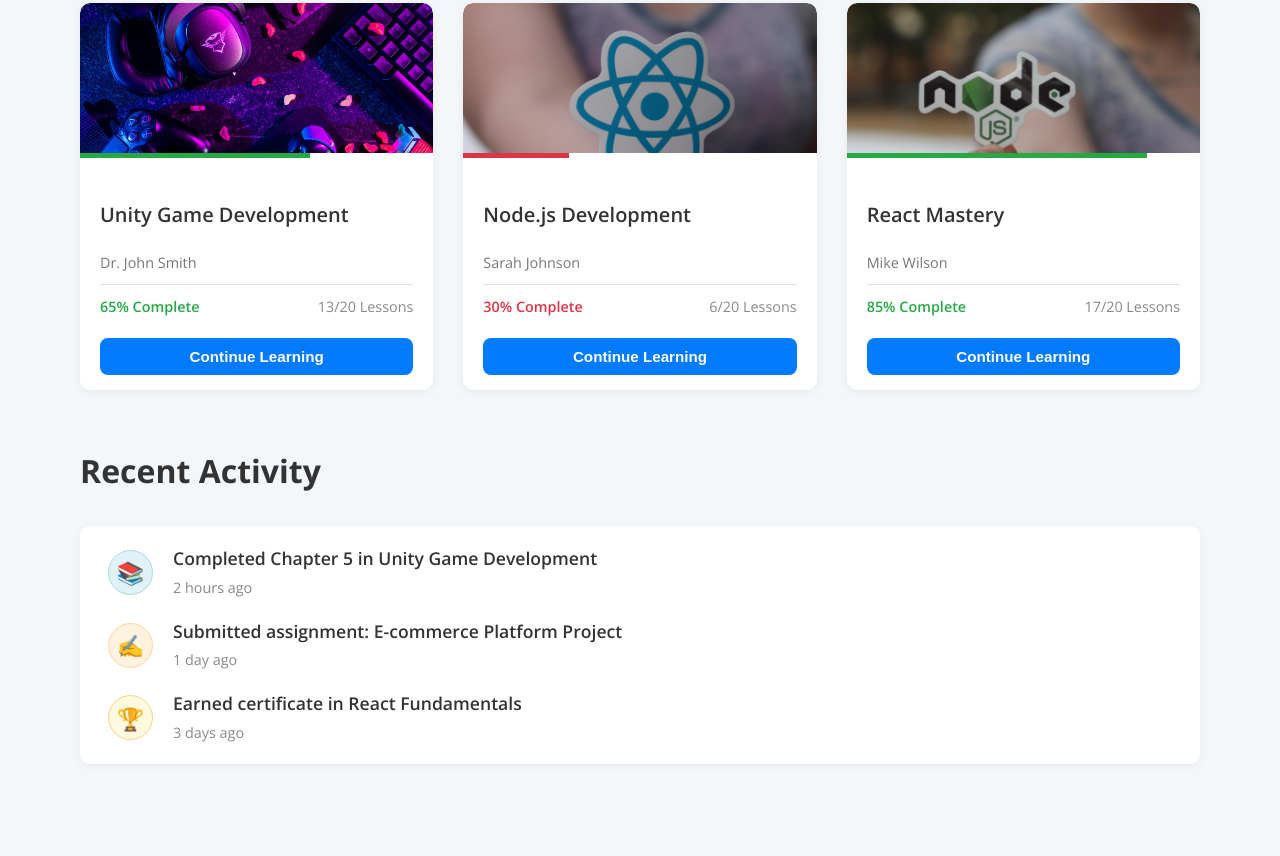
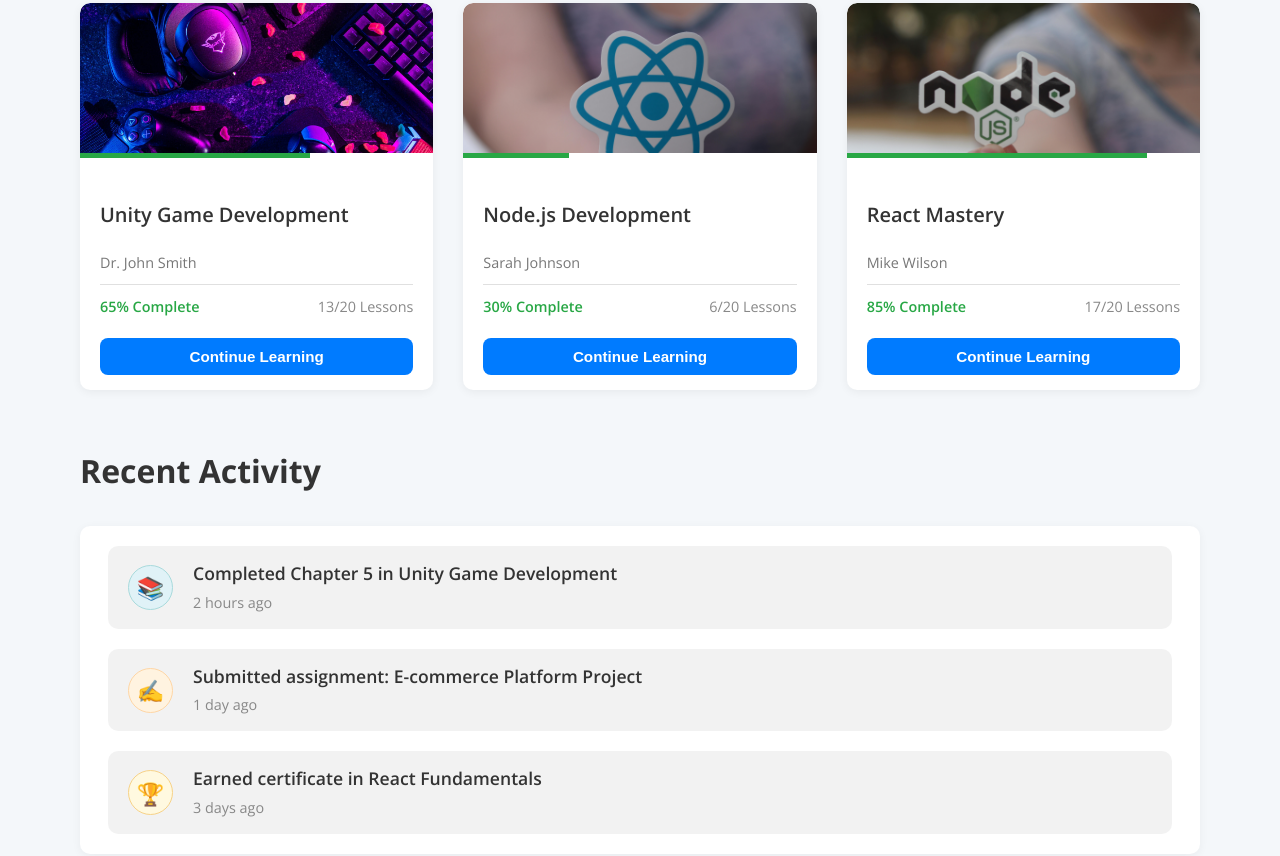
Before and after one commit to MaikGit1303/Proyecto_LMS, a plain HTML site: page index.html in a window 1280 px wide. Shown: the part 624-1480 px from the top of the page. Before the commit the page ends 1458 px from the top, so only its background shows below. Drawn offline with nearby package versions, Linux system fonts and the light colour scheme.

Commit message:
feat: :art: Ultimas actualizaciones del Dasboard

```diff
--- a/css/srtyle.css
+++ b/css/srtyle.css
@@ -287,7 +287,7 @@ body {
 /* Nuevo estilo para la barra de progreso dentro de la tarjeta */
 .course-progress-bar {
     height: 5px;
-    background-color: #e0e0e0;
+    background-color: #28a745; /* Cambiado de gris a verde */
 }
 
 .course-content {
@@ -333,7 +333,7 @@ body {
 }
 
 .completion-percentage.red {
-    color: #dc3545;
+    color: #28a745; /* Cambiado de rojo a verde */
 }
 
 .lessons-count {
@@ -389,7 +389,8 @@ body {
     /* background-color: #fff; */
     /* box-shadow: 0 2px 10px rgba(0, 0, 0, 0.05); */
     border-radius: 10px; /* Mantener los bordes redondeados para cada item */
-    padding: 0; /* Ya el padre tiene padding, los items no lo necesitan */
+    padding: 15px 20px;
+    background-color: rgba(0, 0, 0, 0.05); /* Gris transparente */
     display: flex;
     align-items: center;
     gap: 20px;
--- a/index.html
+++ b/index.html
@@ -56,7 +56,7 @@
         <section class="enrolled-courses-section">
             <div class="enrolled-courses-header">
                 <h2>My Enrolled Courses</h2>
-                <a href="#" class="browse-more-btn">Browse More Courses</a>
+<a href="../HTML/Courses.html" class="browse-more-btn">Browse More Courses</a>
             </div>
             <div class="course-cards-grid">
                 <div class="course-card">
@@ -75,13 +75,13 @@
                 </div>
                 <div class="course-card">
                     <img src="IMG/Courses/Courses4.jpg" alt="Node.js Development" class="course-image">
-                    <div class="course-progress-bar" style="width: 30%; background-color: #dc3545;"></div>
+                <div class="course-progress-bar" style="width: 30%; background-color: #28a745;"></div>
                     <div class="course-content">
                         <h4>Node.js Development</h4>
                         <p class="instructor">Sarah Johnson</p>
                         <div class="course-separator"></div>
                         <div class="progress-info">
-                            <span class="completion-percentage red">30% Complete</span>
+                            <span class="completion-percentage green">30% Complete</span>
                             <span class="lessons-count">6/20 Lessons</span>
                         </div>
                         <button class="continue-learning-btn">Continue Learning</button>
```
